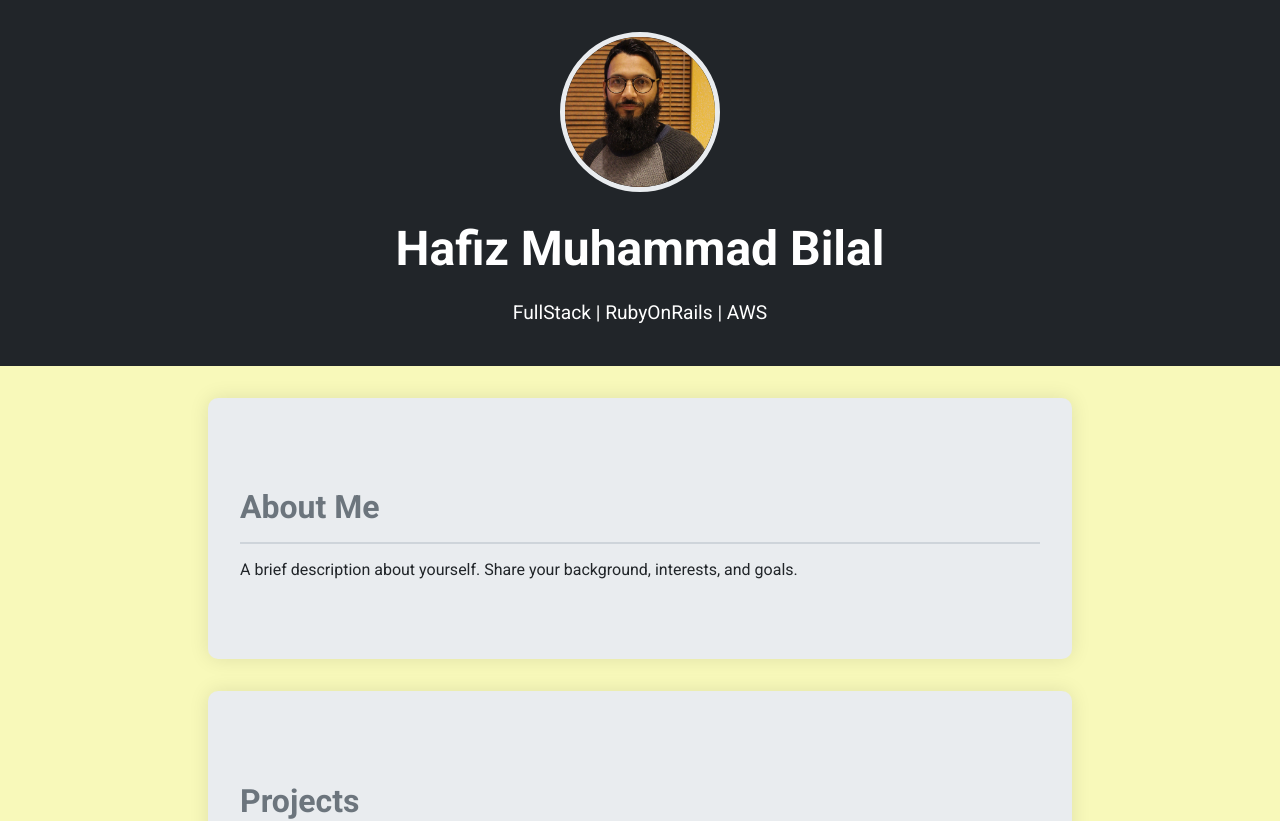
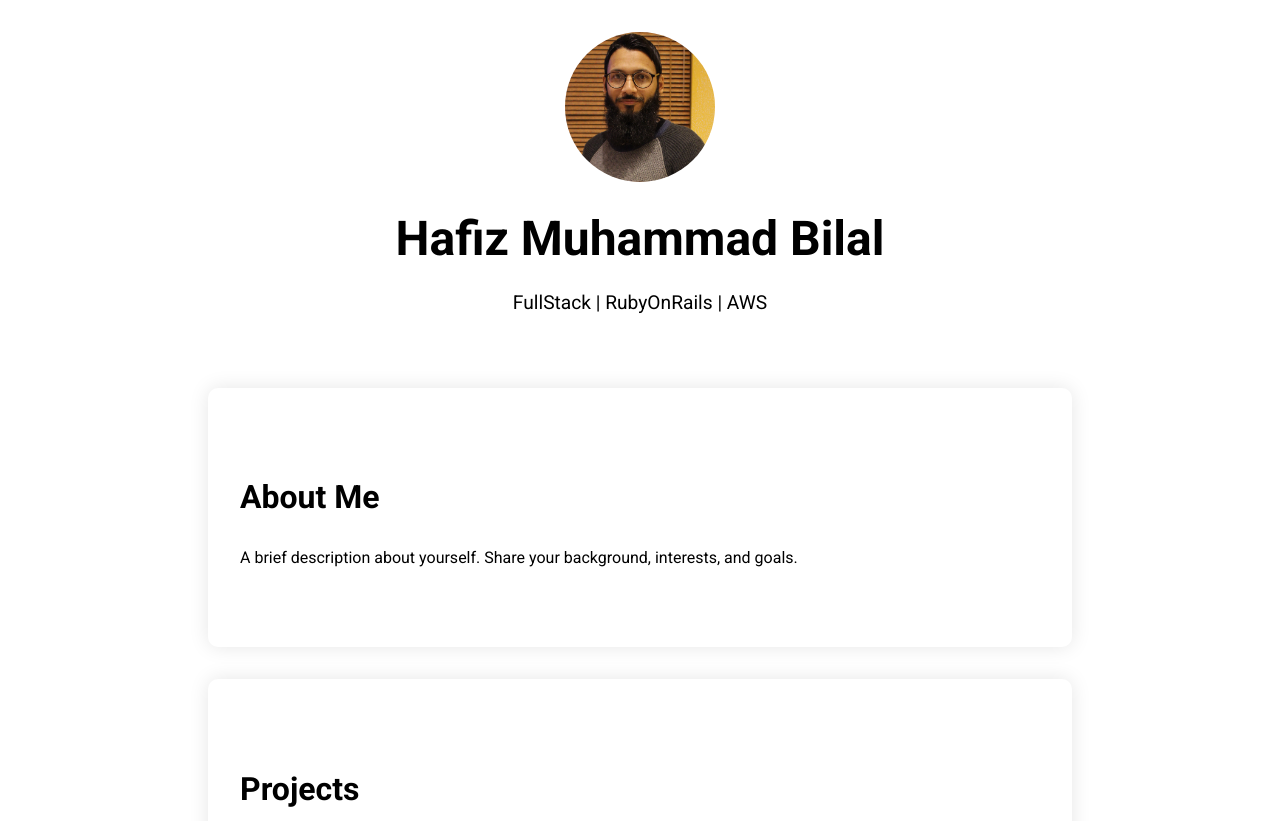
Before and after one commit to MuhammadBilalRiaz/bilalprofile, a React (Create React App) app: page / in a window 1280 px wide. Shown: the top 821 px of the page. Built offline with nearby package versions, Linux system fonts and the light colour scheme.

Commit message:
colors scheme

```diff
--- a/src/styles/colors.css
+++ b/src/styles/colors.css
@@ -1,9 +1,10 @@
 /* src/styles/colors.css */
 :root {
-    --very-light-grey: #f8f9ba;
-    --light-grey: #e9ecef;
-    --grey: #ced4da;
-    --dark-grey: #6c757d;
-    --very-dark-grey: #212529;
-    --text-light: #ffffff;
+    --primary-color: #3498db; /* Blue */
+    --secondary-color: #2ecc71; /* Green */
+    --accent-color: #e74c3c; /* Red */
+    --light-background: #ecf0f1; /* Light Grey */
+    --dark-background: #2c3e50; /* Dark Grey */
+    --light-text: #ffffff; /* White */
+    --dark-text: #34495e; /* Dark Blue Grey */
 }
```
